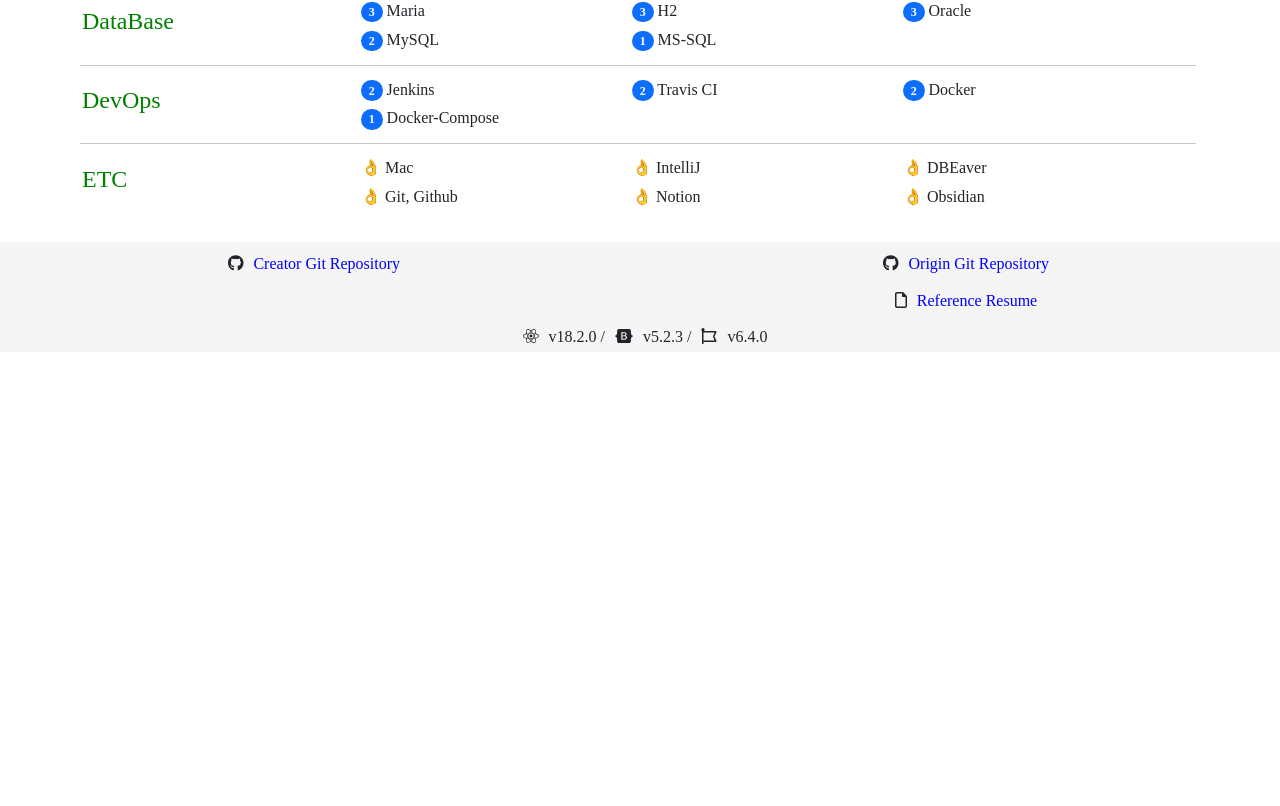
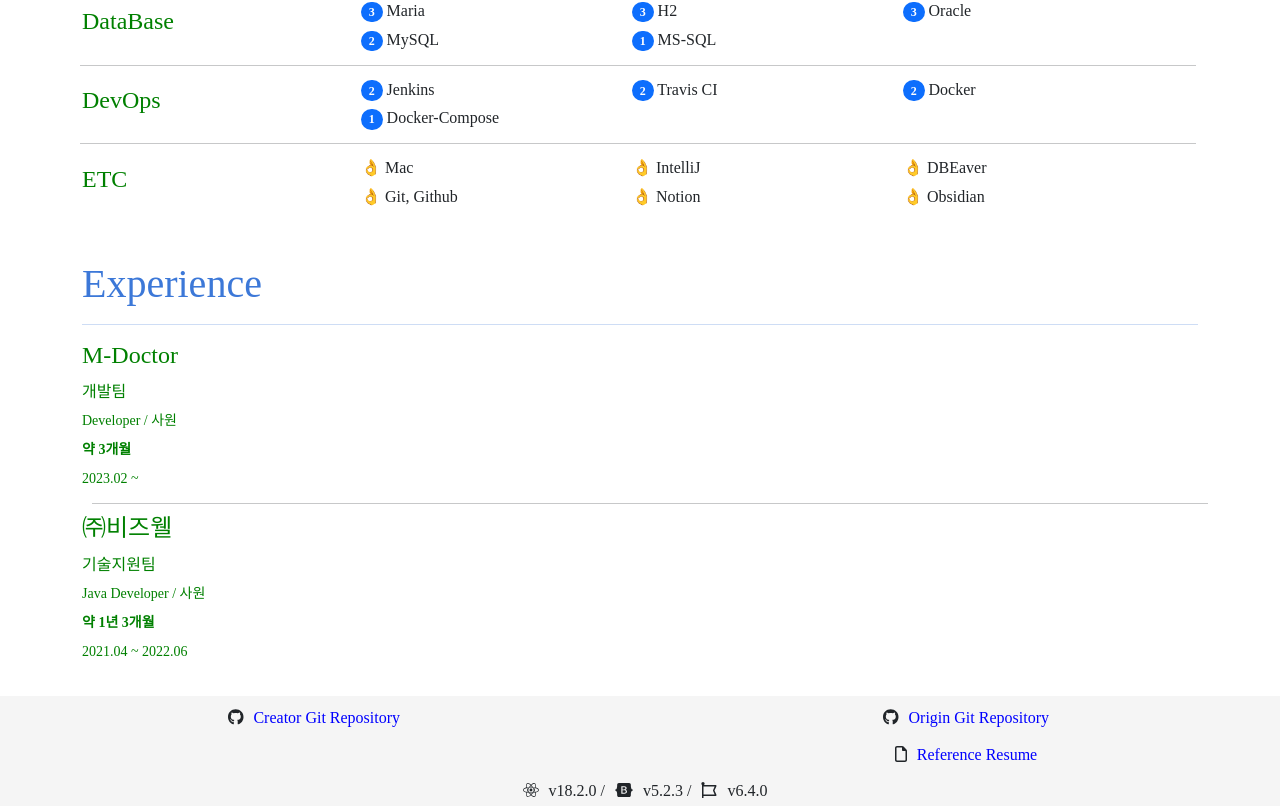
Before and after one commit to donsonioc2010/My-Resume, a React (Create React App) app: page / in a window 1280 px wide. Shown: the part 1305-2111 px from the top of the page. Before the commit the page ends 1657 px from the top, so only its background shows below. Built offline with nearby package versions, Linux system fonts and the light colour scheme.

Commit message:
feat : experience에서 회사정보를 기록하는걸 구현완료함함

```diff
--- a/src/App.js
+++ b/src/App.js
@@ -4,6 +4,7 @@
 import Introduce from 'introduce/Introduce';
 import Footer from 'footer/footer';
 import Skills from 'skills/Skills';
+import Experience from 'experience/Experience';
 
 function App() {
   return (
@@ -12,6 +13,7 @@
         <Contact />
         <Introduce />
         <Skills />
+        <Experience />
       </Container>
       <Footer />
     </div>
--- a/src/common/Utils.js
+++ b/src/common/Utils.js
@@ -1,3 +1,4 @@
+import moment from 'moment';
 import { Style } from './Style';
 /**
  * title의 text를 기록하며, title이 없는 경우에는 url를 삽입한다.
@@ -33,3 +34,11 @@
     </div>
   );
 }
+
+export function getDateYYYY_MM(date) {
+  return isDateYYYY_MM(date) ? moment(new Date(date)).format('YYYY.MM') : null;
+}
+
+function isDateYYYY_MM(date) {
+  return moment(date, 'YYYY-MM', true).isValid();
+}
--- a/src/data/experience.json
+++ b/src/data/experience.json
@@ -40,8 +40,10 @@
       "companyPosition": "사원",
       "projects": [
         "담당 고객사에 납품된 전자결재 및 메신저 어플리케이션 시스템 개선 업무",
-        ["오류로그파일 1일 600MB가 생성되는 문제 오류개선 이후 일 5MB로 감소"],
-        "고객사 배정 이후 배정시점 1일 약 10-20건의 요청건수 퇴직전 6건 이하로 감소"
+        [
+          "오류로그파일 1일 600MB가 생성되는 문제 오류개선 이후 일 5MB로 감소",
+          "고객사 배정 이후 배정시점 1일 약 10-20건의 요청건수 퇴직전 6건 이하로 감소"
+        ]
       ]
     }
   ]
--- /dev/null
+++ b/src/experience/CompanyInfo.js
@@ -0,0 +1,92 @@
+import React from 'react';
+import moment, { diff } from 'moment';
+import { StyleBlueTitleByH1AndHr, getDateYYYY_MM } from 'common/Utils';
+
+export default class CompanyInfo {
+  constructor(item) {
+    //회사명
+    this.name = item.companyName;
+
+    // 재직당시 팀, 업무포지션, 직위
+    this.team = item.companyTeam;
+    this.job = item.companyJob;
+    this.position = item.companyPosition;
+
+    // 입사, 퇴사일
+    this.joinDate = getDateYYYY_MM(item.companyJoinDate);
+    this.resignDate = getDateYYYY_MM(item.companyResignDate);
+
+    // 재직기간
+    this.durationDate = null;
+
+    // 총 재직 년 월
+    this.durationYear = 0;
+    this.durationMonth = 0;
+
+    // 시작일이 없으면 모두 표기를 안함
+    if (this.joinDate) {
+      if (this.resignDate) {
+        this.durationDate = moment(this.resignDate).diff(this.joinDate, 'months') + 1;
+      }
+      if (!this.resignDate) {
+        this.durationDate = moment(moment(new Date())).diff(this.joinDate, 'months') + 1;
+      }
+    }
+    if (this.durationDate) {
+      this.durationYear = Math.floor(this.durationDate / 12);
+      this.durationMonth = this.durationDate % 12;
+    }
+  }
+
+  getJobAndPosition() {
+    //Job만 있는 경우
+    if (this.job && !this.position) {
+      return <small>{this.job}</small>;
+    }
+
+    //position만 있는 경우
+    if (!this.job && this.position) {
+      return <small>{this.position}</small>;
+    }
+
+    if (this.job && this.position) {
+      return <small>{this.job + ' / ' + this.position}</small>;
+    }
+    return null;
+  }
+
+  // 시작일이 없으면 비교가 불가능하여 표기를 안함
+  getDurationYearAndMonth() {
+    if (!this.joinDate) {
+      return null;
+    }
+
+    var pushStr = '약 ';
+    if (this.durationYear > 0) {
+      pushStr += this.durationYear + '년 ';
+    }
+    if (this.durationMonth > 0) {
+      pushStr += this.durationMonth + '개월';
+    }
+
+    return (
+      <small>
+        <b>{pushStr}</b>
+      </small>
+    );
+  }
+
+  //일단 시작일이 없으면 표기를 하지 않는다.
+  getDateJoinToResign() {
+    if (!this.joinDate) {
+      return null;
+    }
+
+    var pushStr = this.joinDate + ' ~ ';
+
+    if (this.resignDate) {
+      pushStr += this.resignDate;
+    }
+    return <small>{pushStr}</small>;
+  }
+}
--- /dev/null
+++ b/src/experience/CreateCompanyInfo.js
@@ -0,0 +1,16 @@
+import CompanyInfo from './CompanyInfo';
+
+export default function CreateCompanyInfo(props) {
+  var companyInfo = props.info;
+
+  return (
+    <div key={companyInfo.name} style={{ color: 'green' }}>
+      <h4>{companyInfo.name}</h4>
+      {companyInfo.team}
+      <br />
+      {companyInfo.getJobAndPosition()} <br />
+      {companyInfo.getDurationYearAndMonth()} <br />
+      {companyInfo.getDateJoinToResign()}
+    </div>
+  );
+}
--- /dev/null
+++ b/src/experience/CreateProjects.js
@@ -0,0 +1,3 @@
+export default function CreateProjects(props) {
+  var projects = props.list;
+}
--- /dev/null
+++ b/src/experience/Experience.js
@@ -0,0 +1,103 @@
+import React from 'react';
+import { createStore } from 'redux';
+import { Provider, useSelector } from 'react-redux';
+import { Style } from 'common/Style';
+import { Badge, Col, Row, Table } from 'react-bootstrap';
+import { StyleBlueTitleByH1AndHr, getDateYYYY_MM } from 'common/Utils';
+import jsonData from 'data/Experience.json';
+import moment, { diff } from 'moment';
+import CompanyInfo from './CompanyInfo';
+import CreateCompanyInfo from './CreateCompanyInfo';
+import CreateProjects from './CreateProjects';
+
+/**
+ * {
+      "companyName": "M-Doctor",
+      "companyJoinDate": "2023-02",
+      "companyTeam": "개발팀",
+      "companyJob": "Developer",
+      "companyPosition": "사원",
+      "projects": [
+        "사내 개발서버 구축",
+        [
+          "Jenkins를 활용한 개발서버 CI / CD 구축",
+          "기존 도메인의 A레코드를 활용하여 개발서버 도메인 추가 및 관리"
+        ],
+        "Database관리",
+        [
+          "운영 DB의 경우 Proxy서버와 Was서버만 접근이 가능하도록 AWS VPC를 통한 관리",
+          "개발 DB의 경우 DB설정을 통해 계정에 접속한 IP별로 DB에서 사용가능한 기능의 제한을 두는 방식으로 관리",
+          "DB의 스키마에 대해서는 오픈소스인 DBDocs를 통하여 문서화해 총괄 관리"
+        ],
+        "Project 관리",
+        [
+          "README를 통하여 프로젝트의 이력 관리",
+          "Git Organization 관리",
+          [
+            "Git Branch의 용도 구분 및 PR을 통한 Merge만 가능하도록 Rule 관리",
+            "PR, Issue의 Convention관리"
+          ],
+          "프로젝트의 Refcatoring 진행",
+          ["하드코딩 내역에 대하여 설정파일로 추출 및 실행 환경에 따른 사용 설정파일 분류"]
+        ]
+      ]
+    }
+ */
+const experienceData = {
+  experience: jsonData.experience,
+};
+
+const store = createStore((state, action) => {
+  if (state === undefined) return experienceData;
+  return state;
+});
+
+/**
+ * experience가 배열이 아니면 데이터 표기를 안함
+ */
+export default function Experiences() {
+  if (!Array.isArray(experienceData.experience) || experienceData.experience.length === 0) {
+    return <div id="experience">Array Is Not Or undefined</div>;
+  }
+
+  return (
+    <div id="experience" className="mt-5">
+      <Row sm={12} md={12}>
+        <StyleBlueTitleByH1AndHr title={'Experience'} />
+      </Row>
+
+      <Provider store={store}>
+        <ExperienceRow />
+      </Provider>
+    </div>
+  );
+}
+
+function ExperienceRow() {
+  var experiences = useSelector((state) => {
+    return state.experience;
+  });
+
+  var renderling = () => {
+    var rowResult = [];
+    experiences.map((item, idx) => {
+      rowResult.push(
+        <>
+          {idx > 0 ? <hr style={{ textAlign: 'center', width: '100%', margin: '10px' }} /> : null}
+          <Row md={12} xs={12} key={item.companyName + 'Row' + idx.toString()}>
+            <Col md={4} sm={12} className="align-self-center">
+              <CreateCompanyInfo info={new CompanyInfo(item)} />
+            </Col>
+            <Col md={8} sm={12}>
+              <CreateProjects list={item.projects} />
+            </Col>
+          </Row>
+        </>,
+      );
+    });
+
+    return rowResult;
+  };
+
+  return renderling();
+}
```
